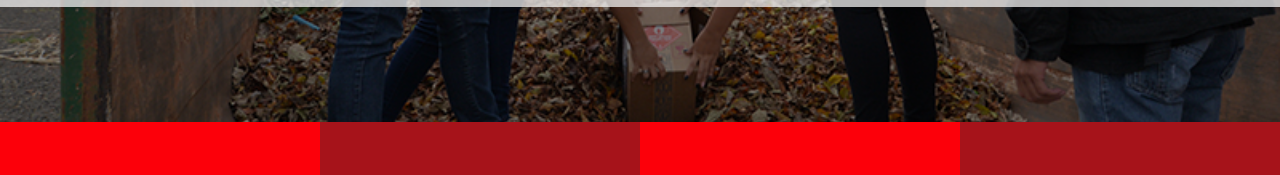
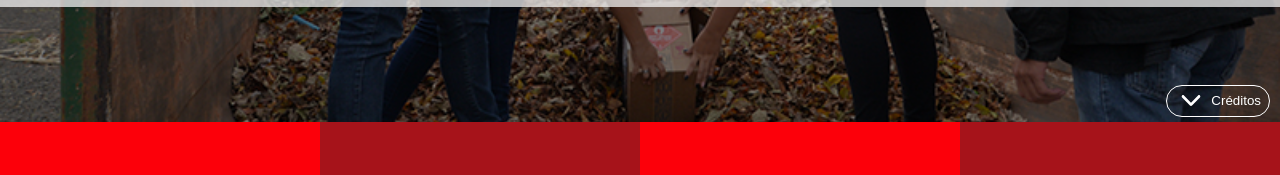
Before and after one commit to ropoko/projeto-reger, a React (Create React App) app: page / in a window 1280 px wide. Shown: the part 528-703 px from the top of the page. Built offline with nearby package versions, Linux system fonts and the light colour scheme.

Commit message:
feat: button credits

```diff
--- a/src/pages/Home/index.tsx
+++ b/src/pages/Home/index.tsx
@@ -9,6 +9,10 @@ function Home() {
 			<div className="background">
 				<div className="header-wrapper">
 					<Header />
+					<button type="button" className="button-credits">
+						<img src="/assets/arrow-down.svg" alt="arrow-down" />
+						Créditos
+					</button>
 				</div>
 				<div className="buttons">
 					<ButtonLink link="/project" color="fc000a" text="O Projeto" />
@@ -18,7 +22,7 @@ function Home() {
 				</div>
 			</div>
 			<div className="credits">
-				<h1>Sobre o projeto</h1>
+				<h1>Créditos</h1>
 
 				<h2>Objetivo</h2>
 				<p className="objective-desc">
--- a/src/styles/pages/home.style.css
+++ b/src/styles/pages/home.style.css
@@ -30,6 +30,7 @@
 	z-index: 1;
 	display: flex;
 	align-items: center;
+	position: relative;
 }
 
 .buttons {
@@ -56,3 +57,35 @@
 	width: 90%;
 	height: 90%;
 }
+
+.button-credits {
+	position: absolute;
+	height: 2rem;
+	bottom: 5px;
+	right: 10px;
+	background: transparent;
+	border: 1px solid #fff;
+	border-radius: 1rem;
+	padding: 0.1rem 8px;
+	color: white;
+	display: flex;
+	gap: 4px;
+	align-items: center;
+	animation: 1.2s infinite alternate bounce;
+  transition: all ease;
+	cursor: pointer;
+}
+
+.button-credits > img {
+	width: 70%;
+	height: 70%;
+}
+
+@keyframes bounce {
+  0% {
+    bottom: 15px;
+  }
+  100% {
+    bottom: 5px;
+  }
+}
```
Also changed, not shown: public/assets/arrow-down.svg (added).
